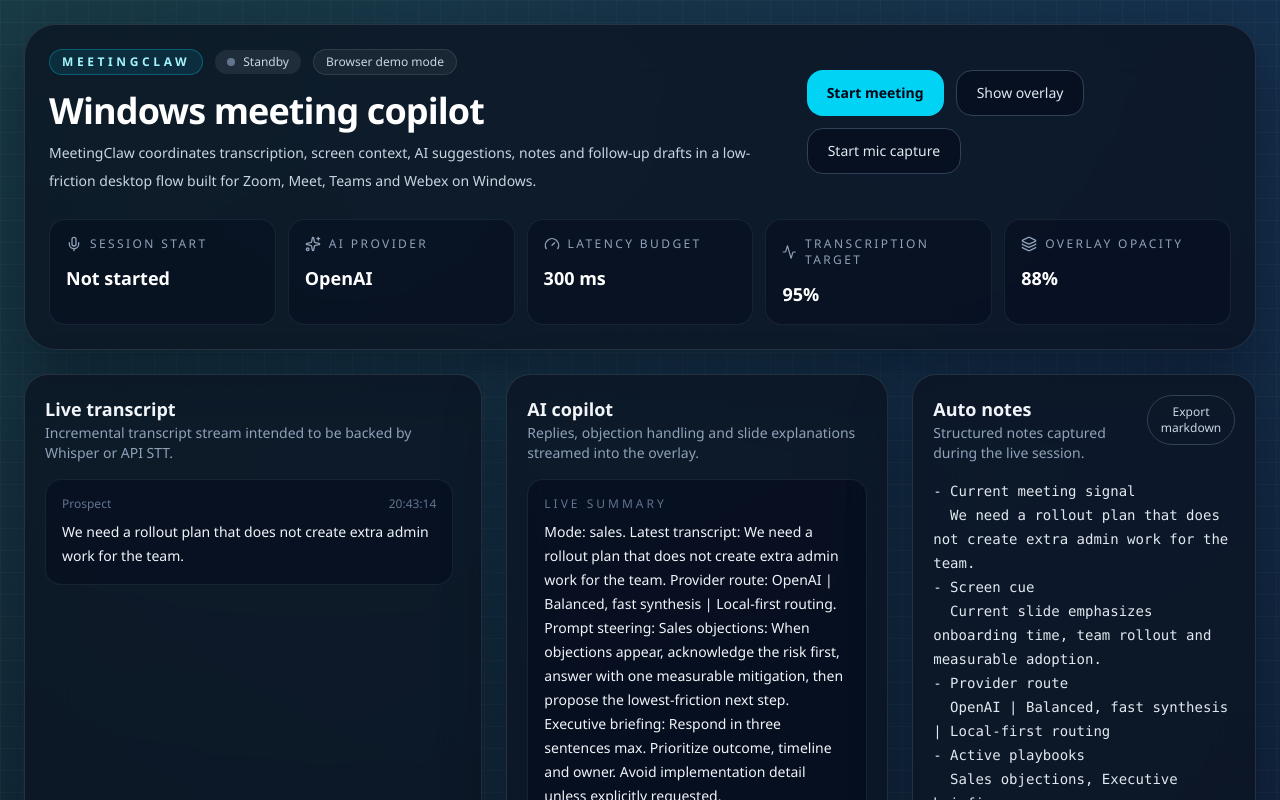
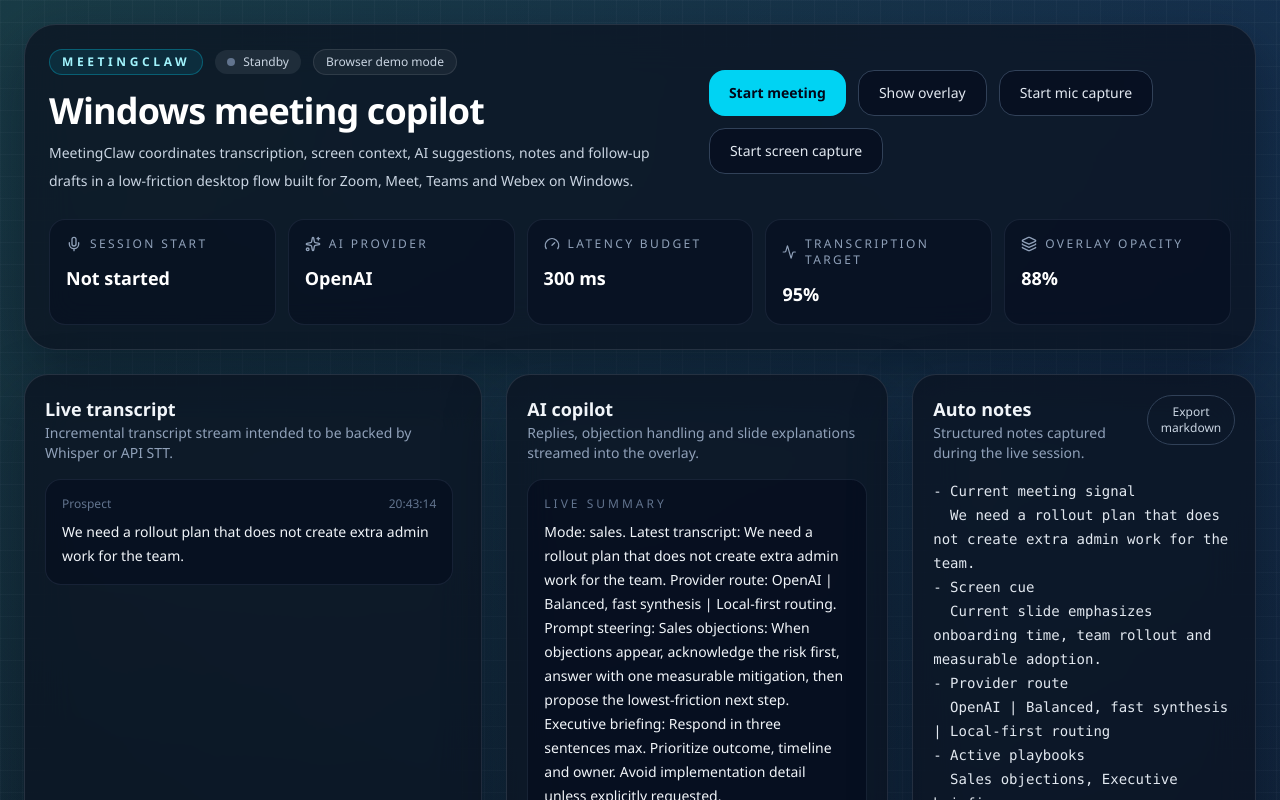
Before and after one commit to yobouiboui/MeetingClaw, a React (Vite) app: page / in a window 1280 px wide. Shown: the top 800 px of the page. Built offline with nearby package versions, Linux system fonts and the light colour scheme.

Commit message:
Add continuous screen capture hook

```diff
--- a/src/components/MainWindow.tsx
+++ b/src/components/MainWindow.tsx
@@ -3,6 +3,7 @@ import { Activity, Gauge, Layers3, Mic, MonitorSmartphone, Sparkles } from 'luci
 import { composeSystemPrompt } from '../lib/copilot'
 import { formatTimestamp } from '../lib/format'
 import { useMicrophoneCapture } from '../hooks/useMicrophoneCapture'
+import { useScreenCapture } from '../hooks/useScreenCapture'
 import { useAppStore } from '../store/app-store'
 import { DiagnosticsPanel } from './DiagnosticsPanel'
 import { HistoryPanel } from './HistoryPanel'
@@ -18,7 +19,6 @@ import { TranscriptPanel } from './TranscriptPanel'
 
 export function MainWindow() {
   const [historyQuery, setHistoryQuery] = useState('')
-  const microphoneCapture = useMicrophoneCapture()
   const error = useAppStore((state) => state.error)
   const snapshot = useAppStore((state) => state.snapshot)
   const playbooks = useAppStore((state) => state.playbooks)
@@ -35,6 +35,12 @@ export function MainWindow() {
   const injectTranscriptLine = useAppStore((state) => state.injectTranscriptLine)
   const transcribeAudioFile = useAppStore((state) => state.transcribeAudioFile)
   const addScreenInsight = useAppStore((state) => state.addScreenInsight)
+  const sessionActive = snapshot?.session.active ?? false
+  const microphoneCapture = useMicrophoneCapture()
+  const screenCapture = useScreenCapture({
+    active: sessionActive,
+    onInsight: addScreenInsight,
+  })
 
   if (!snapshot) {
     return (
@@ -110,6 +116,12 @@ export function MainWindow() {
               >
                 {microphoneCapture.isRecording ? 'Stop mic capture' : 'Start mic capture'}
               </button>
+              <button
+                className="rounded-2xl border border-slate-700 bg-slate-950/50 px-5 py-3 text-sm font-medium text-slate-200 transition hover:border-slate-500"
+                onClick={() => void (screenCapture.isCapturing ? screenCapture.stop() : screenCapture.start())}
+              >
+                {screenCapture.isCapturing ? 'Stop screen capture' : 'Start screen capture'}
+              </button>
             </div>
           </div>
           <div className="mt-6 grid gap-3 md:grid-cols-2 xl:grid-cols-5">
@@ -157,6 +169,11 @@ export function MainWindow() {
           {microphoneCapture.error ? (
             <div className="mt-4 rounded-2xl border border-amber-500/30 bg-amber-500/10 px-4 py-3 text-sm text-amber-200">
               {microphoneCapture.error}
+            </div>
+          ) : null}
+          {screenCapture.error ? (
+            <div className="mt-4 rounded-2xl border border-amber-500/30 bg-amber-500/10 px-4 py-3 text-sm text-amber-200">
+              {screenCapture.error}
             </div>
           ) : null}
         </header>
--- /dev/null
+++ b/src/hooks/useScreenCapture.ts
@@ -0,0 +1,147 @@
+import { useEffect, useRef, useState } from 'react'
+
+type UseScreenCaptureOptions = {
+  onInsight: (headline: string, detail: string) => void
+  active: boolean
+}
+
+export function useScreenCapture({ onInsight, active }: UseScreenCaptureOptions) {
+  const [isCapturing, setIsCapturing] = useState(false)
+  const [isSupported, setIsSupported] = useState(false)
+  const [error, setError] = useState<string | null>(null)
+  const streamRef = useRef<MediaStream | null>(null)
+  const intervalRef = useRef<number | null>(null)
+  const videoRef = useRef<HTMLVideoElement | null>(null)
+
+  useEffect(() => {
+    setIsSupported(
+      typeof navigator !== 'undefined' &&
+        !!navigator.mediaDevices &&
+        typeof navigator.mediaDevices.getDisplayMedia === 'function',
+    )
+  }, [])
+
+  useEffect(() => {
+    if (active) {
+      return
+    }
+
+    if (intervalRef.current !== null) {
+      window.clearInterval(intervalRef.current)
+      intervalRef.current = null
+    }
+
+    streamRef.current?.getTracks().forEach((track) => track.stop())
+    streamRef.current = null
+    videoRef.current = null
+    setIsCapturing(false)
+  }, [active])
+
+  useEffect(() => {
+    return () => {
+      if (intervalRef.current !== null) {
+        window.clearInterval(intervalRef.current)
+      }
+      streamRef.current?.getTracks().forEach((track) => track.stop())
+    }
+  }, [])
+
+  const start = async () => {
+    if (!isSupported) {
+      setError('Screen capture is not supported in this runtime.')
+      return
+    }
+
+    if (!active) {
+      setError('Start a meeting before enabling screen capture.')
+      return
+    }
+
+    try {
+      const stream = await navigator.mediaDevices.getDisplayMedia({
+        video: {
+          frameRate: 1,
+        },
+        audio: false,
+      })
+
+      const video = document.createElement('video')
+      video.srcObject = stream
+      video.muted = true
+      video.playsInline = true
+      await video.play()
+
+      const canvas = document.createElement('canvas')
+      const context = canvas.getContext('2d')
+      if (!context) {
+        throw new Error('Failed to initialize screen capture canvas.')
+      }
+
+      streamRef.current = stream
+      videoRef.current = video
+
+      const pushInsight = () => {
+        if (!video.videoWidth || !video.videoHeight) {
+          return
+        }
+
+        canvas.width = video.videoWidth
+        canvas.height = video.videoHeight
+        context.drawImage(video, 0, 0, canvas.width, canvas.height)
+
+        const sampled = context.getImageData(
+          Math.max(0, Math.floor(canvas.width / 2) - 8),
+          Math.max(0, Math.floor(canvas.height / 2) - 8),
+          16,
+          16,
+        )
+
+        let total = 0
+        for (let index = 0; index < sampled.data.length; index += 4) {
+          total += sampled.data[index] + sampled.data[index + 1] + sampled.data[index + 2]
+        }
+
+        const averageLuma = Math.round(total / (sampled.data.length / 4) / 3)
+        onInsight(
+          'Screen capture sample',
+          `Captured display frame ${canvas.width}x${canvas.height}. Center luminance ${averageLuma}.`,
+        )
+      }
+
+      pushInsight()
+      intervalRef.current = window.setInterval(pushInsight, 8000)
+
+      stream.getVideoTracks()[0]?.addEventListener('ended', () => {
+        if (intervalRef.current !== null) {
+          window.clearInterval(intervalRef.current)
+          intervalRef.current = null
+        }
+        setIsCapturing(false)
+      })
+
+      setError(null)
+      setIsCapturing(true)
+    } catch (reason: unknown) {
+      setError(reason instanceof Error ? reason.message : 'Failed to start screen capture.')
+    }
+  }
+
+  const stop = () => {
+    if (intervalRef.current !== null) {
+      window.clearInterval(intervalRef.current)
+      intervalRef.current = null
+    }
+    streamRef.current?.getTracks().forEach((track) => track.stop())
+    streamRef.current = null
+    videoRef.current = null
+    setIsCapturing(false)
+  }
+
+  return {
+    error,
+    isCapturing,
+    isSupported,
+    start,
+    stop,
+  }
+}
```
